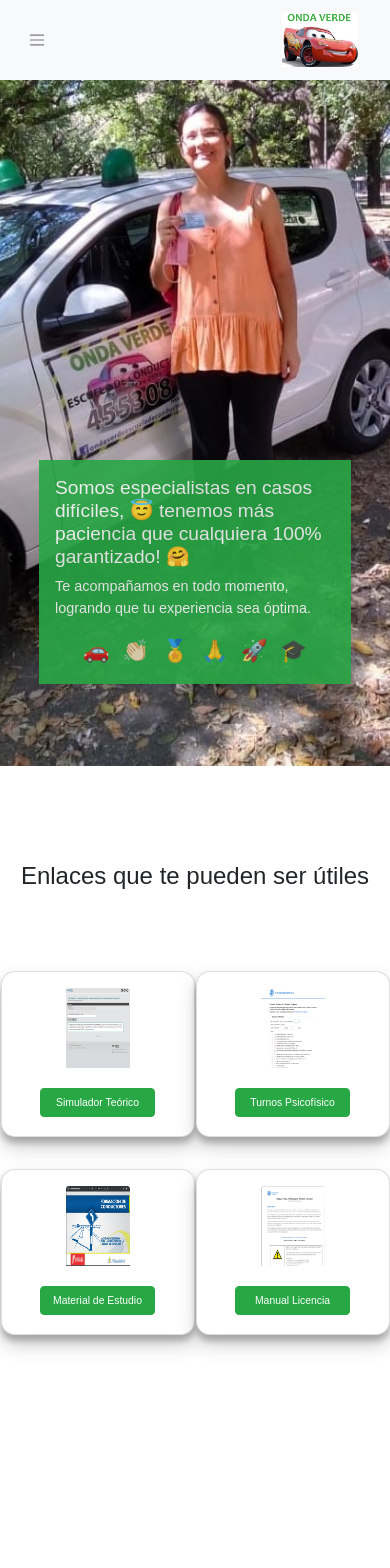
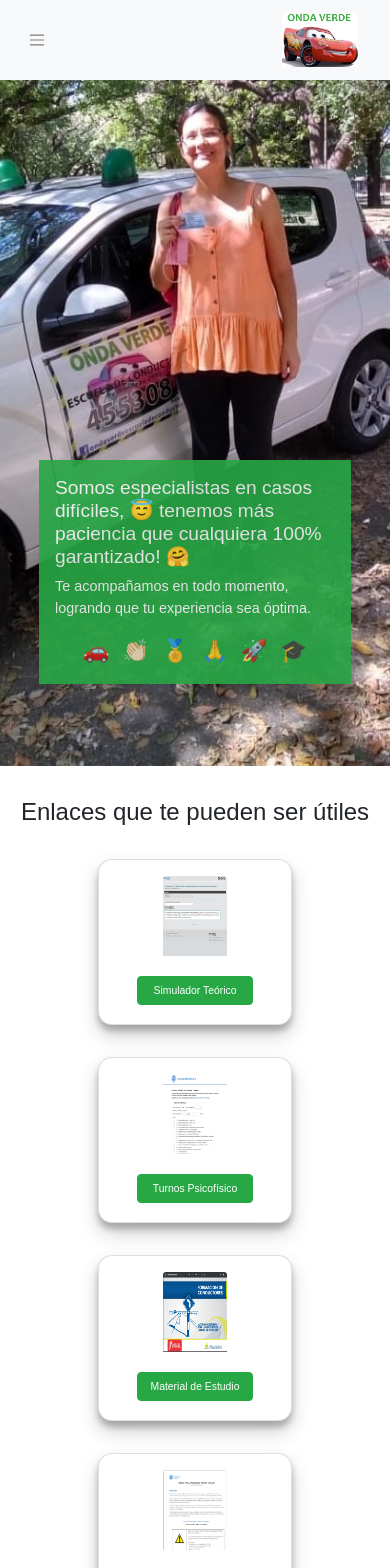
Before and after one commit to DaniPinelli/ov-proyect, a React (Create React App) app: page / in a window 390 px wide. Shown: the top 1568 px of the page. Built offline with nearby package versions, Linux system fonts and the light colour scheme.

Commit message:
Changes on slider

```diff
--- a/src/index.css
+++ b/src/index.css
@@ -135,14 +135,12 @@ body {
 
 /*////////////////////////// Slider ////////////////////*/
 .slider-container {
-  margin-top: 6rem;
   background-color: #fffffe;
 }
 
 .title-slider h4 {
-  font-size: 2em;
+  font-size: 3em;
   color: #5cb85c;
-  font-size: bold;
   text-shadow: 2px 1px 1px green;
   text-decoration: underline;
 }
@@ -150,6 +148,15 @@ body {
 .title-slider p {
   font-size: 1.5em;
   color: green;
+}
+
+.slider-container {
+  margin-top: 5rem;
+  height: 90rem;
+}
+
+.carousel-item {
+  height: 72rem;
 }
 
 
@@ -327,6 +334,7 @@ body {
   }
 
   .container-links {
+    height: 764px;
     padding-left: 0;
     padding-right: 0;
   }
@@ -350,10 +358,6 @@ body {
   .card {
     height: 236px;
     width: 248px;
-  }
-
-  .container-links {
-    height: 868px;
   }
 
 }
@@ -480,6 +484,18 @@ body {
     width: 194px;
   }
 
+  .links-container {
+    margin-top: 1rem;
+    display: flex;
+    flex-direction: column;
+    align-items: center;
+    margin-left: auto;
+    margin-right: auto;
+  }
+
+  .links-container-title {
+    margin-top: 2rem;
+  }
 }
 
 /*////////////////////////// 546px ///////////////////////////////*/
@@ -535,12 +551,14 @@ body {
     padding-top: 10px;
     font-size: 1em;
   }
+
+  .links-container-title h3 {
+    font-size: 1.2em;
+  }
 }
 
 
-/*////////////////////////// 358px ///////////////////////////////*/
+/*////////////////////////// 358px ///////////////////////////////
 @media(max-width:358px) {
-  .text-main {
-    display: none;
-  }
-}
+
+}*/
```
